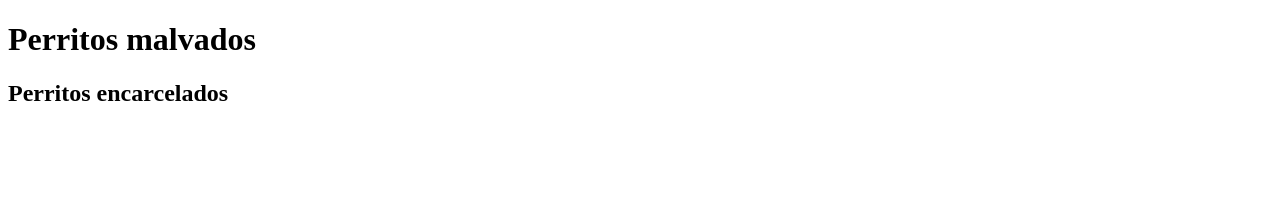
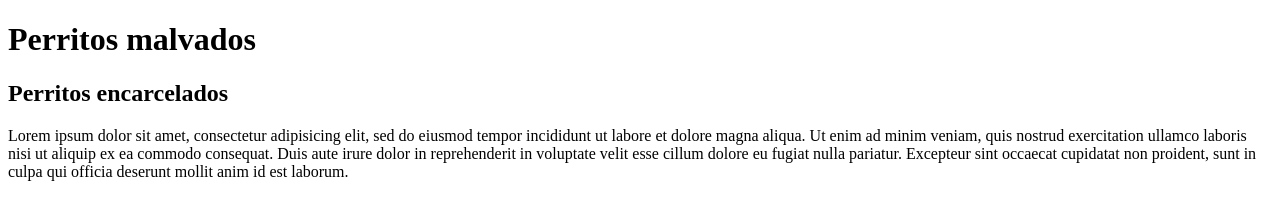
Before and after one commit to XebaxSx/071221, a plain HTML site: page index.html in a window 1280 px wide. Drawn offline with Linux system fonts and the light colour scheme.

Commit message:
testeo simple

```diff
--- a/index.html
+++ b/index.html
@@ -7,5 +7,6 @@
   <body>
     <h1>Perritos malvados</h1>
     <h2>Perritos encarcelados</h2>
+    <p> Lorem ipsum dolor sit amet, consectetur adipisicing elit, sed do eiusmod tempor incididunt ut labore et dolore magna aliqua. Ut enim ad minim veniam, quis nostrud exercitation ullamco laboris nisi ut aliquip ex ea commodo consequat. Duis aute irure dolor in reprehenderit in voluptate velit esse cillum dolore eu fugiat nulla pariatur. Excepteur sint occaecat cupidatat non proident, sunt in culpa qui officia deserunt mollit anim id est laborum.
   </body>
 </html>
```
